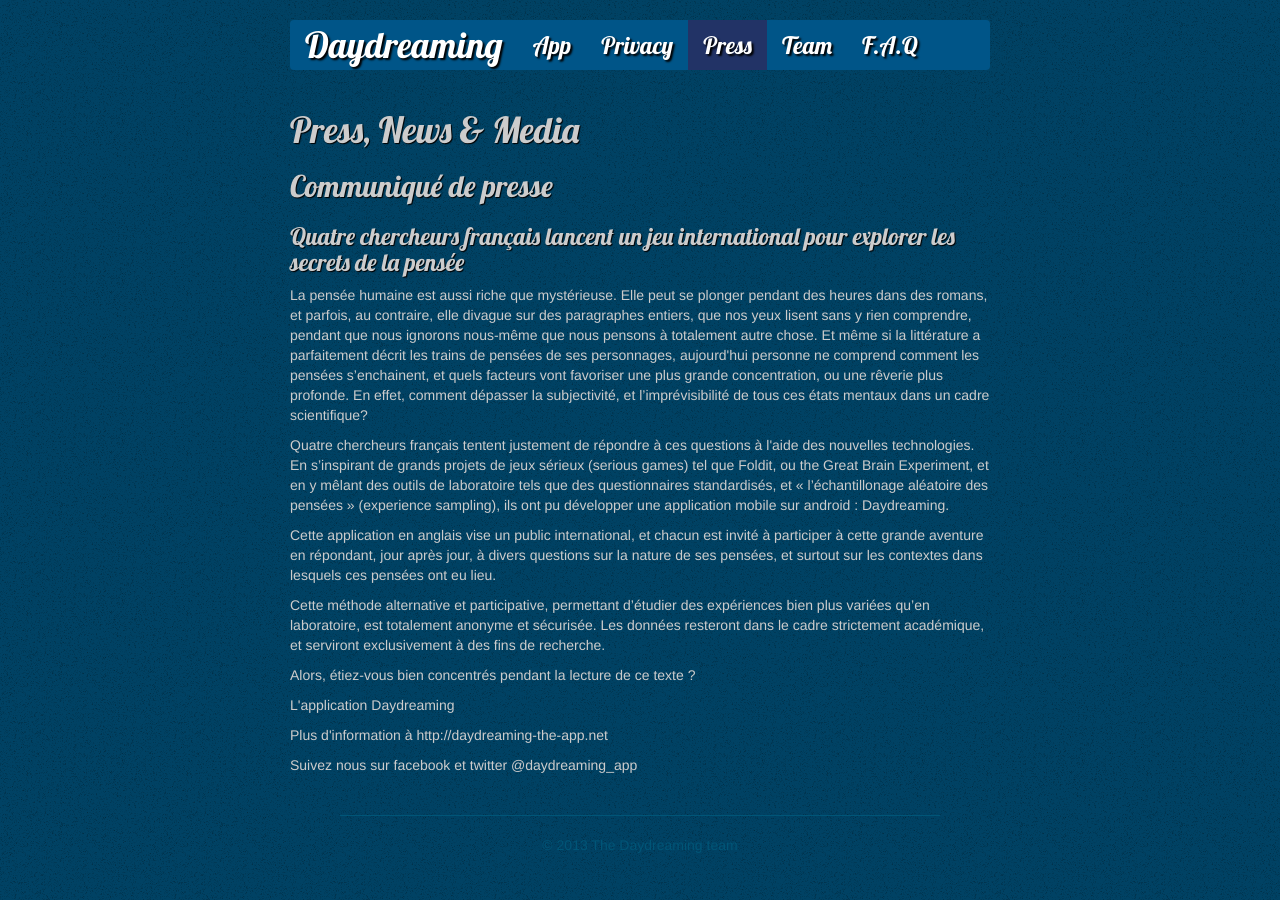
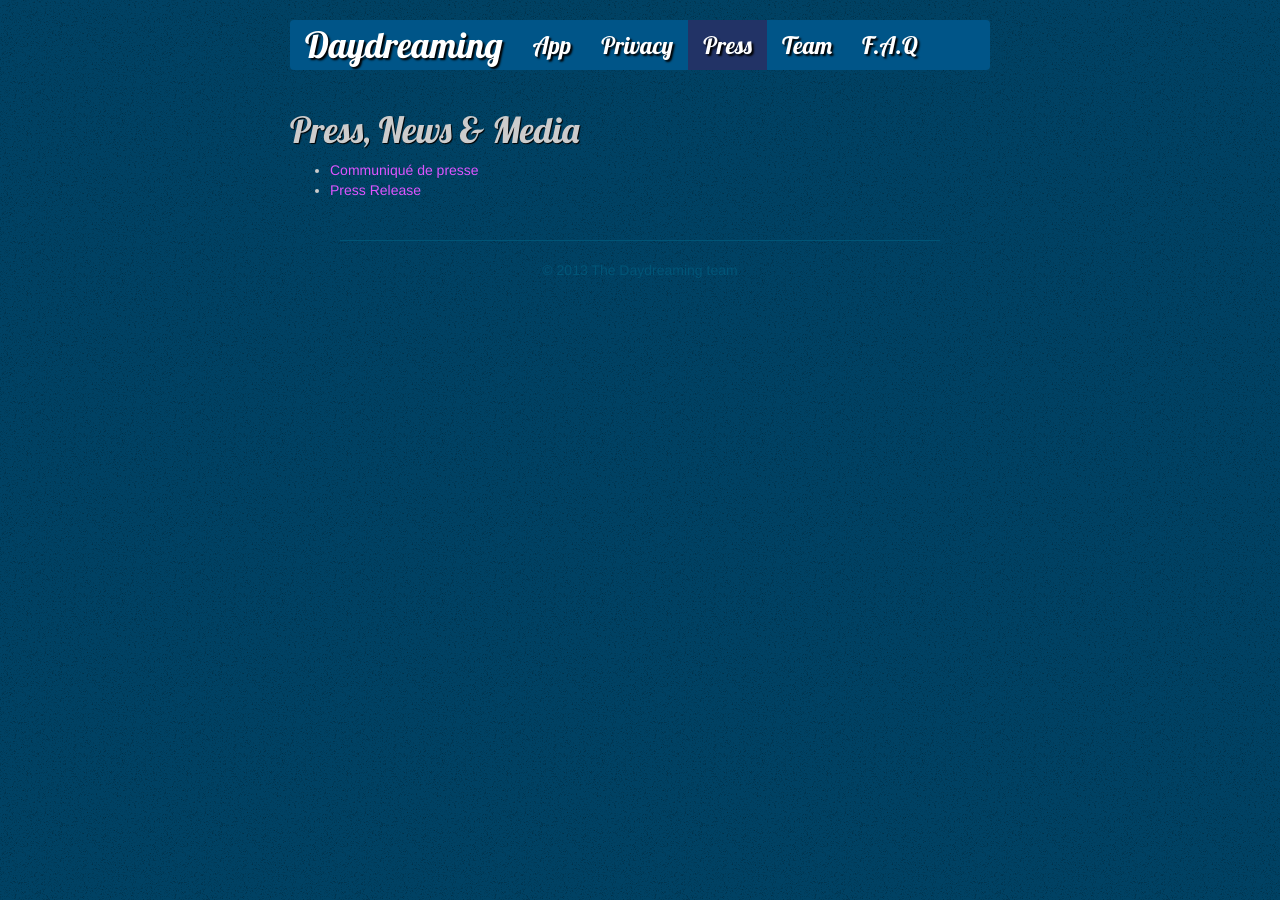
Before and after one commit to daydreaming-experiment/daydreaming-the-app.net, a Jekyll site: the page built from press/index.md, in a window 1280 px wide. Built offline with Jekyll 4.4.1, drawn with Linux system fonts in a browser that asks for light colours; Markdown is read by kramdown in place of the engine named in the settings; comment, search, counter and statistics services are not loaded.

Commit message:
Press release

```diff
--- a/press/index.md
+++ b/press/index.md
@@ -6,20 +6,5 @@
 
 # Press, News & Media
 
-## Communiqué de presse
-
-### Quatre chercheurs français lancent un jeu international pour explorer les secrets de la pensée
-
-<p>   La pensée humaine est aussi riche que mystérieuse. Elle peut se plonger pendant des heures dans des romans, et parfois, au contraire, elle divague sur des paragraphes entiers, que nos yeux lisent sans y rien comprendre, pendant que nous ignorons nous-même que nous pensons à totalement autre chose. Et même si la littérature a parfaitement décrit les trains de pensées de ses personnages, aujourd'hui personne ne comprend comment les pensées s’enchainent, et quels facteurs vont favoriser une plus grande concentration, ou une rêverie plus profonde. En effet, comment dépasser la subjectivité, et l’imprévisibilité de tous ces états mentaux dans un cadre scientifique?</p>
-
-<p>Quatre chercheurs français tentent justement de répondre à ces questions à l'aide des nouvelles technologies. En s’inspirant de grands projets de jeux sérieux (serious games) tel que Foldit, ou the Great Brain Experiment, et en y mêlant des outils de laboratoire tels que des questionnaires standardisés, et « l’échantillonage aléatoire des pensées » (experience sampling), ils ont pu développer une application mobile sur android : Daydreaming.</p>
-
-<p>Cette application en anglais vise un public international, et chacun est invité à participer à cette grande aventure en répondant, jour après jour, à divers questions sur la nature de ses pensées, et surtout sur les contextes dans lesquels ces pensées ont eu lieu.</p>
-
-<p>Cette méthode alternative et participative, permettant d’étudier des expériences bien plus variées qu’en laboratoire, est totalement anonyme et sécurisée. Les données resteront dans le cadre strictement académique, et serviront exclusivement à des fins de recherche.</p>
-
-<p>Alors, étiez-vous bien concentrés pendant la lecture de ce texte ?</p>
-
-<p>L'application Daydreaming</p>
-<p>Plus d'information à http://daydreaming-the-app.net</p>
-<p>Suivez nous sur facebook et twitter @daydreaming_app</p>
+* <a href="/docs/Communique_de_press.pdf">Communiqué de presse</a>
+* <a href="/docs/Press_release.pdf">Press Release</a>
```
Also changed, not shown: 2 other files.
